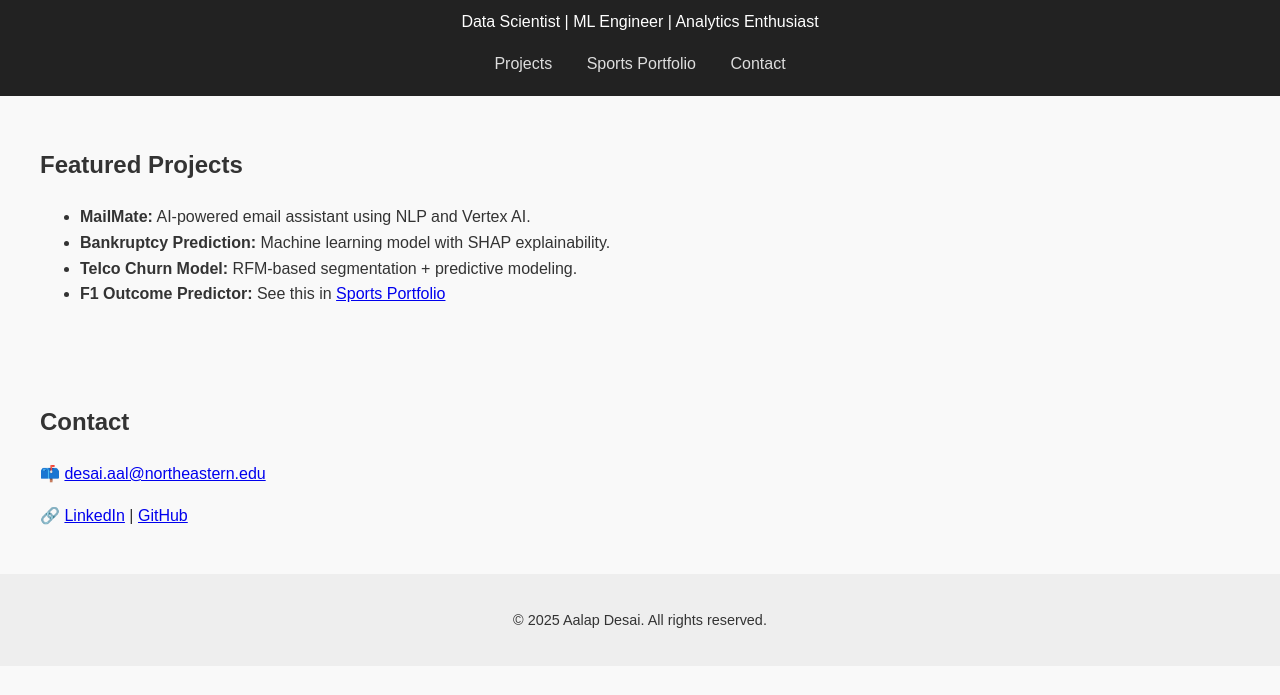
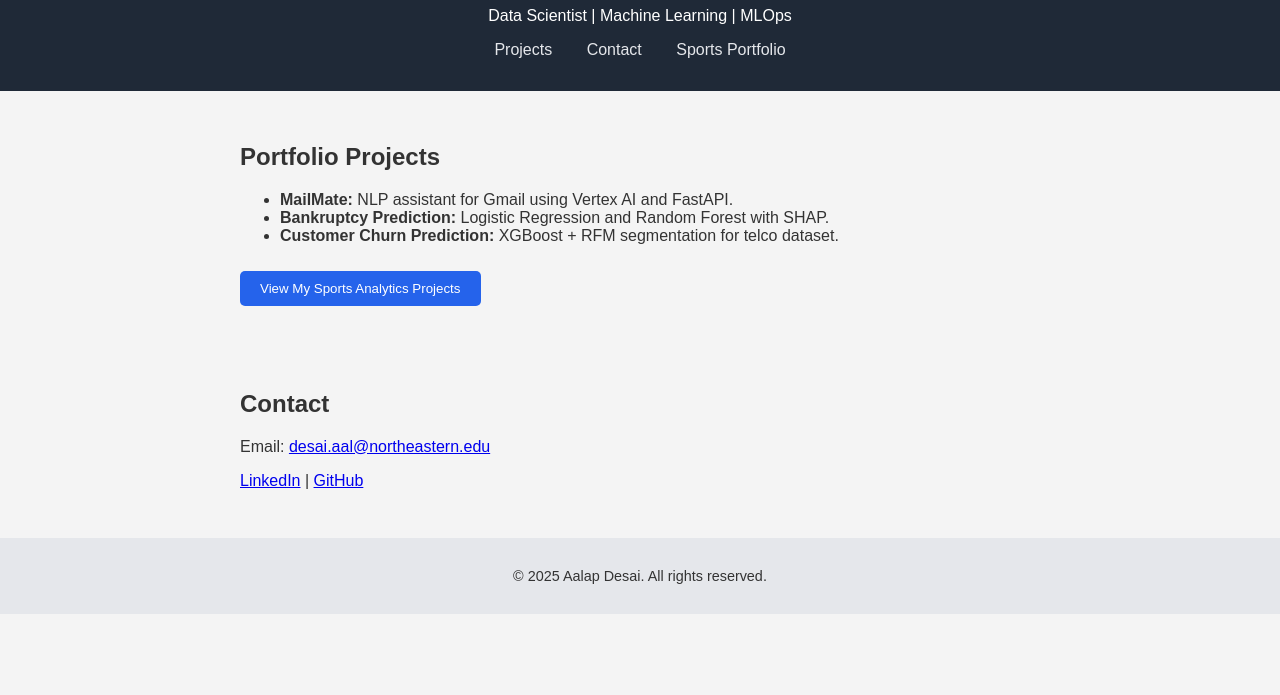
Before and after one commit to desaiaalap/desaiaalap.github.io, a plain HTML site: page index.html in a window 1280 px wide. Shown: the part 105-800 px from the top of the page. Drawn offline with Linux system fonts and the light colour scheme.

Commit message:
Update index.html

```diff
--- a/index.html
+++ b/index.html
@@ -4,33 +4,93 @@
   <meta charset="UTF-8" />
   <meta name="viewport" content="width=device-width, initial-scale=1.0"/>
   <title>Aalap Desai – Data Science Portfolio</title>
-  <link rel="stylesheet" href="style.css"/>
+  <style>
+    body {
+      font-family: Arial, sans-serif;
+      background-color: #f4f4f4;
+      margin: 0;
+      padding: 0;
+      color: #333;
+    }
+
+    header {
+      background: #1f2937;
+      color: white;
+      padding: 2rem;
+      text-align: center;
+    }
+
+    nav a {
+      color: #e5e7eb;
+      margin: 0 15px;
+      text-decoration: none;
+    }
+
+    nav a:hover {
+      color: #ffffff;
+      text-decoration: underline;
+    }
+
+    section {
+      padding: 2rem;
+      max-width: 800px;
+      margin: auto;
+    }
+
+    button {
+      background-color: #2563eb;
+      color: white;
+      padding: 10px 20px;
+      border: none;
+      margin-top: 10px;
+      border-radius: 5px;
+      cursor: pointer;
+    }
+
+    button:hover {
+      background-color: #1e40af;
+    }
+
+    footer {
+      background: #e5e7eb;
+      text-align: center;
+      padding: 1rem;
+      font-size: 0.9rem;
+    }
+  </style>
 </head>
 <body>
   <header>
     <h1>Aalap Desai</h1>
-    <p>Data Scientist | ML Engineer | Analytics Enthusiast</p>
+    <p>Data Scientist | Machine Learning | MLOps</p>
     <nav>
       <a href="#projects">Projects</a>
-      <a href="https://aalapdesai6.wixsite.com/the-curious-coder" target="_blank">Sports Portfolio</a>
       <a href="#contact">Contact</a>
+      <a href="https://aalapdesai6.wixsite.com/the-curious-coder" target="_blank">
+        Sports Portfolio
+      </a>
     </nav>
   </header>
 
   <section id="projects">
-    <h2>Featured Projects</h2>
+    <h2>Portfolio Projects</h2>
     <ul>
-      <li><strong>MailMate:</strong> AI-powered email assistant using NLP and Vertex AI.</li>
-      <li><strong>Bankruptcy Prediction:</strong> Machine learning model with SHAP explainability.</li>
-      <li><strong>Telco Churn Model:</strong> RFM-based segmentation + predictive modeling.</li>
-      <li><strong>F1 Outcome Predictor:</strong> See this in <a href="https://aalapdesai6.wixsite.com/the-curious-coder" target="_blank">Sports Portfolio</a></li>
+      <li><strong>MailMate:</strong> NLP assistant for Gmail using Vertex AI and FastAPI.</li>
+      <li><strong>Bankruptcy Prediction:</strong> Logistic Regression and Random Forest with SHAP.</li>
+      <li><strong>Customer Churn Prediction:</strong> XGBoost + RFM segmentation for telco dataset.</li>
     </ul>
+    <a href="https://aalapdesai6.wixsite.com/the-curious-coder" target="_blank">
+      <button>View My Sports Analytics Projects</button>
+    </a>
   </section>
 
   <section id="contact">
     <h2>Contact</h2>
-    <p>📫 <a href="mailto:desai.aal@northeastern.edu">desai.aal@northeastern.edu</a></p>
-    <p>🔗 <a href="https://linkedin.com/in/aalapdesai" target="_blank">LinkedIn</a> | <a href="https://github.com/desaiaalap" target="_blank">GitHub</a></p>
+    <p>Email: <a href="mailto:desai.aal@northeastern.edu">desai.aal@northeastern.edu</a></p>
+    <p>
+      <a href="https://linkedin.com/in/aalapdesai" target="_blank">LinkedIn</a> |
+      <a href="https://github.com/desaiaalap" target="_blank">GitHub</a>
+    </p>
   </section>
 
   <footer>
```
